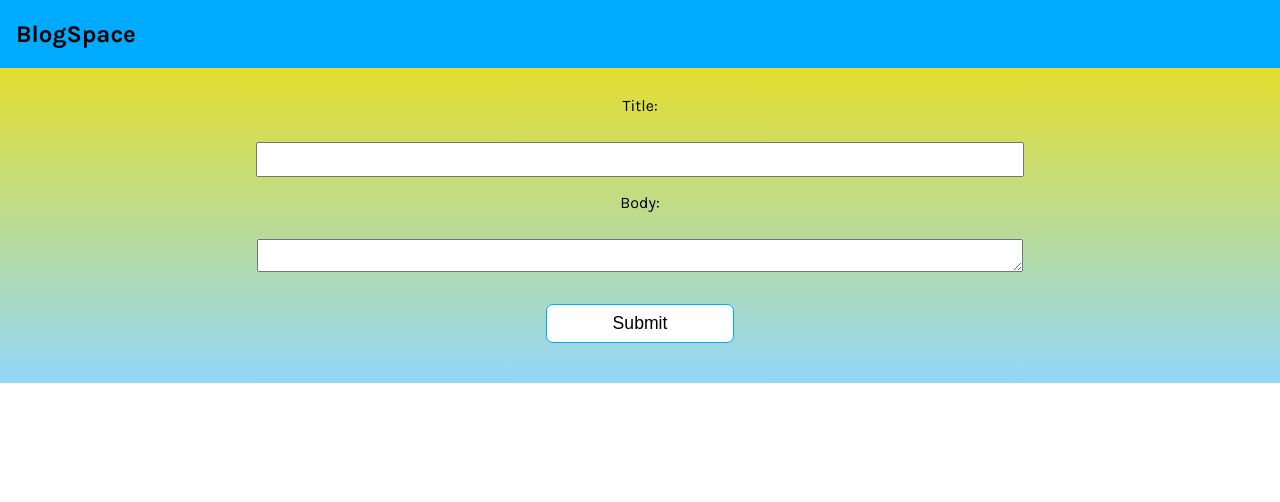
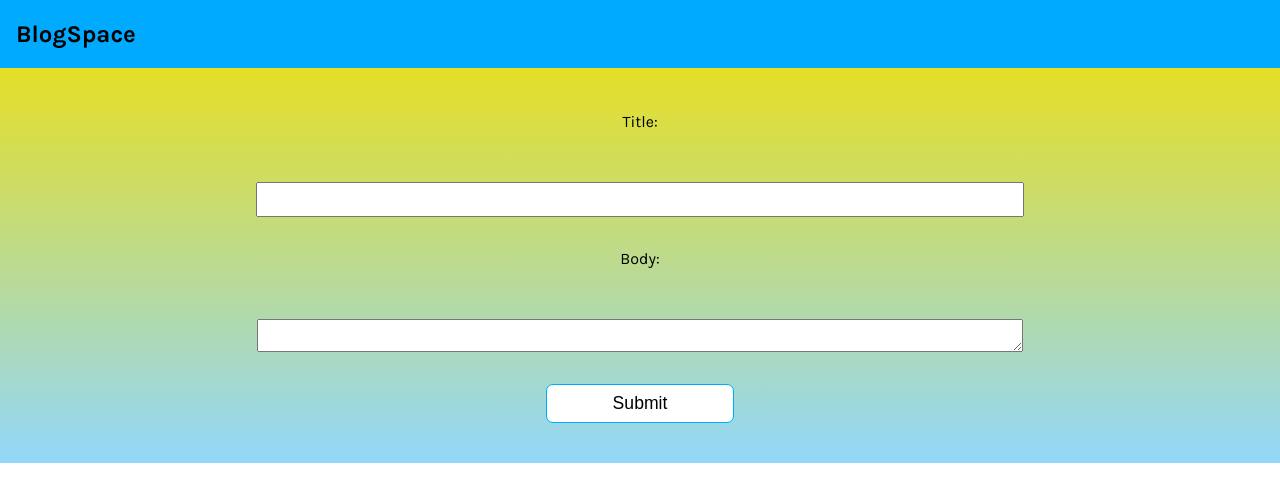
Before and after one commit to ChloeCM/blogSpace, a plain HTML site: page index.html in a window 1280 px wide. Drawn offline with Linux system fonts and the light colour scheme; no server answers.

Commit message:
Updated index.css

```diff
--- a/index.css
+++ b/index.css
@@ -65,8 +65,10 @@ button:hover {
 
   label {
     text-align: center;
-    margin: 1rem 0 0.5rem;
+    margin: 1rem;
+    padding: 1rem;
     width: 100%;
+    /* border: 1px red solid; */
   }
 
   #post-title,
--- a/index.js
+++ b/index.js
@@ -7,7 +7,7 @@ let postArray = [];
 fetch("https://apis.scrimba.com/jsonplaceholder/posts")
   .then((res) => res.json())
   .then((data) => {
-    postArray = data.slice(0, 5);
+    postArray = data.slice(0, 9);
     console.log(postArray);
     renderPosts();
   });
```
